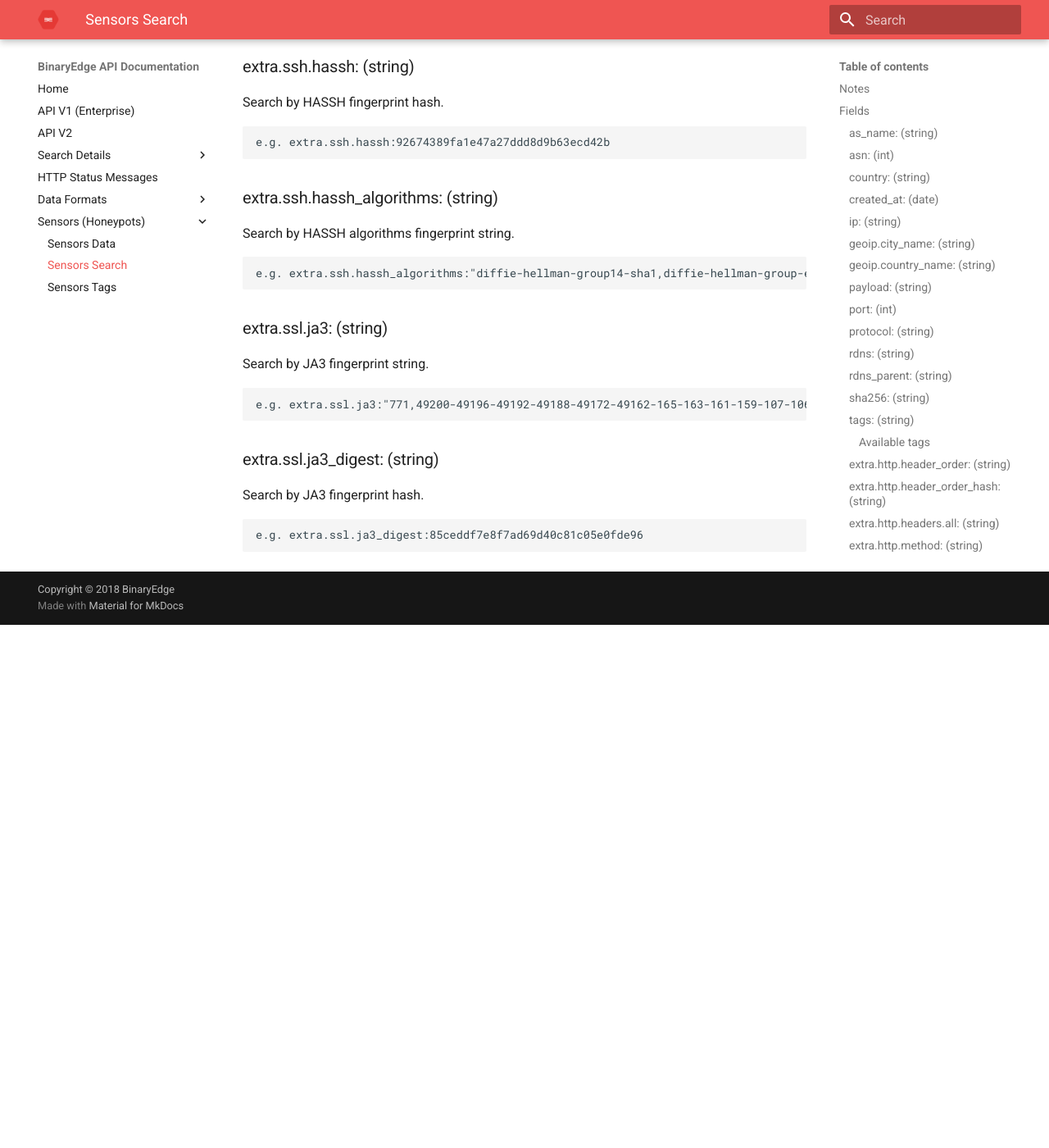
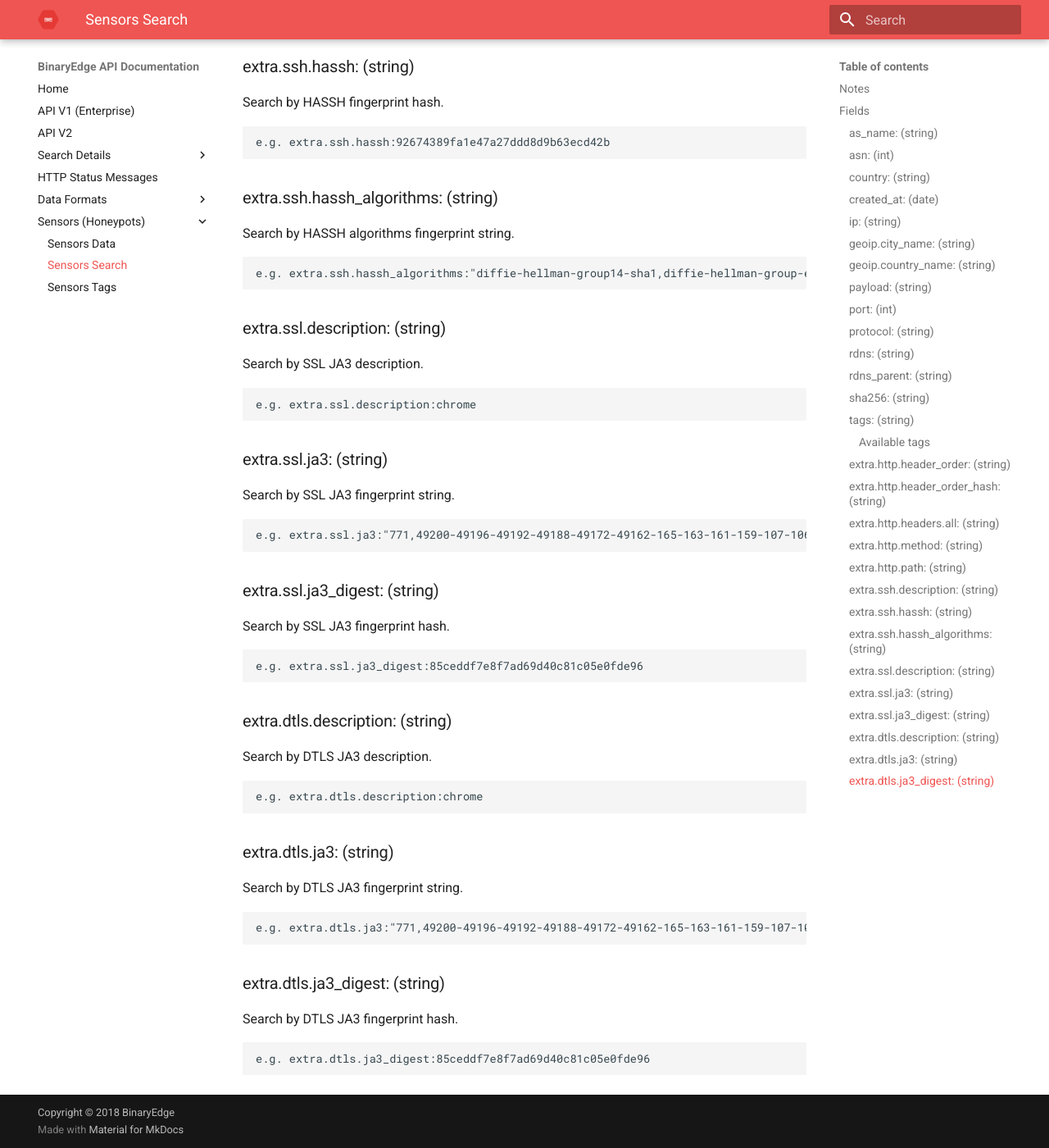
Before and after one commit to igama/docs.binaryedge.io, an MkDocs documentation site: the page built from docs/sensors-search.md, in a window 1280 px wide and 1400 px high, scrolled down 4217 px. Shown: the whole window at 82% size. Built offline with MkDocs 1.6.1 and Material for MkDocs 9.7.7, drawn with Linux system fonts in a browser that asks for light colours; before the commit the page ends 4979 px from its top, so only the background shows below that.

Commit message:
updated with dtls fields

```diff
--- a/docs/sensors-search.md
+++ b/docs/sensors-search.md
@@ -137,12 +137,32 @@ Search by HASSH algorithms fingerprint string.
 
     e.g. extra.ssh.hassh_algorithms:"diffie-hellman-group14-sha1,diffie-hellman-group-exchange-sha1,diffie-hellman-group1-sha1;aes128-ctr,aes192-ctr,aes256-ctr,aes256-cbc,rijndael-cbc@lysator.liu.se,aes192-cbc,aes128-cbc,blowfish-cbc,arcfour128,arcfour,cast128-cbc,3des-cbc;hmac-sha1,hmac-sha1-96,hmac-md5,hmac-md5-96,hmac-ripemd160,hmac-ripemd160@openssh.com;none"
 
+### extra.ssl.description: (string)
+Search by SSL JA3 description.
+
+    e.g. extra.ssl.description:chrome
+
 ### extra.ssl.ja3: (string)
-Search by JA3 fingerprint string.
+Search by SSL JA3 fingerprint string.
 
     e.g. extra.ssl.ja3:"771,49200-49196-49192-49188-49172-49162-165-163-161-159-107-106-105-104-57-56-55-54-136-135-134-133-49202-49198-49194-49190-49167-49157-157-61-53-132-141-49199-49195-49191-49187-49171-49161-164-162-160-158-103-64-63-62-51-50-49-48-154-153-152-151-69-68-67-66-49201-49197-49193-49189-49166-49156-156-60-47-150-65-140-49169-49159-49164-49154-5-4-138-255,0-11-10-35-13-15-21,23-25-28-27-24-26-22-14-13-11-12-9-10,0-1-2"
 
 ### extra.ssl.ja3_digest: (string)
-Search by JA3 fingerprint hash.
+Search by SSL JA3 fingerprint hash.
 
     e.g. extra.ssl.ja3_digest:85ceddf7e8f7ad69d40c81c05e0fde96
+
+### extra.dtls.description: (string)
+Search by DTLS JA3 description.
+
+    e.g. extra.dtls.description:chrome
+
+### extra.dtls.ja3: (string)
+Search by DTLS JA3 fingerprint string.
+
+    e.g. extra.dtls.ja3:"771,49200-49196-49192-49188-49172-49162-165-163-161-159-107-106-105-104-57-56-55-54-136-135-134-133-49202-49198-49194-49190-49167-49157-157-61-53-132-141-49199-49195-49191-49187-49171-49161-164-162-160-158-103-64-63-62-51-50-49-48-154-153-152-151-69-68-67-66-49201-49197-49193-49189-49166-49156-156-60-47-150-65-140-49169-49159-49164-49154-5-4-138-255,0-11-10-35-13-15-21,23-25-28-27-24-26-22-14-13-11-12-9-10,0-1-2"
+
+### extra.dtls.ja3_digest: (string)
+Search by DTLS JA3 fingerprint hash.
+
+    e.g. extra.dtls.ja3_digest:85ceddf7e8f7ad69d40c81c05e0fde96
--- a/docs/sensors.md
+++ b/docs/sensors.md
@@ -87,6 +87,10 @@ Event type: sinkhole
             * **description**: Description of the host if the JA3 is known
             * **ja3**: JA3 fingerprint string
             * **ja3_digest**: JA3 fingerprint hash
+        * **dtls**: Extra fields related to DTLS payload
+            * **description**: Description of the host if the JA3 is known
+            * **ja3**: JA3 fingerprint string
+            * **ja3_digest**: JA3 fingerprint hash
     * **tags**: Rule based tagging derived from the payload.
 
 
```
